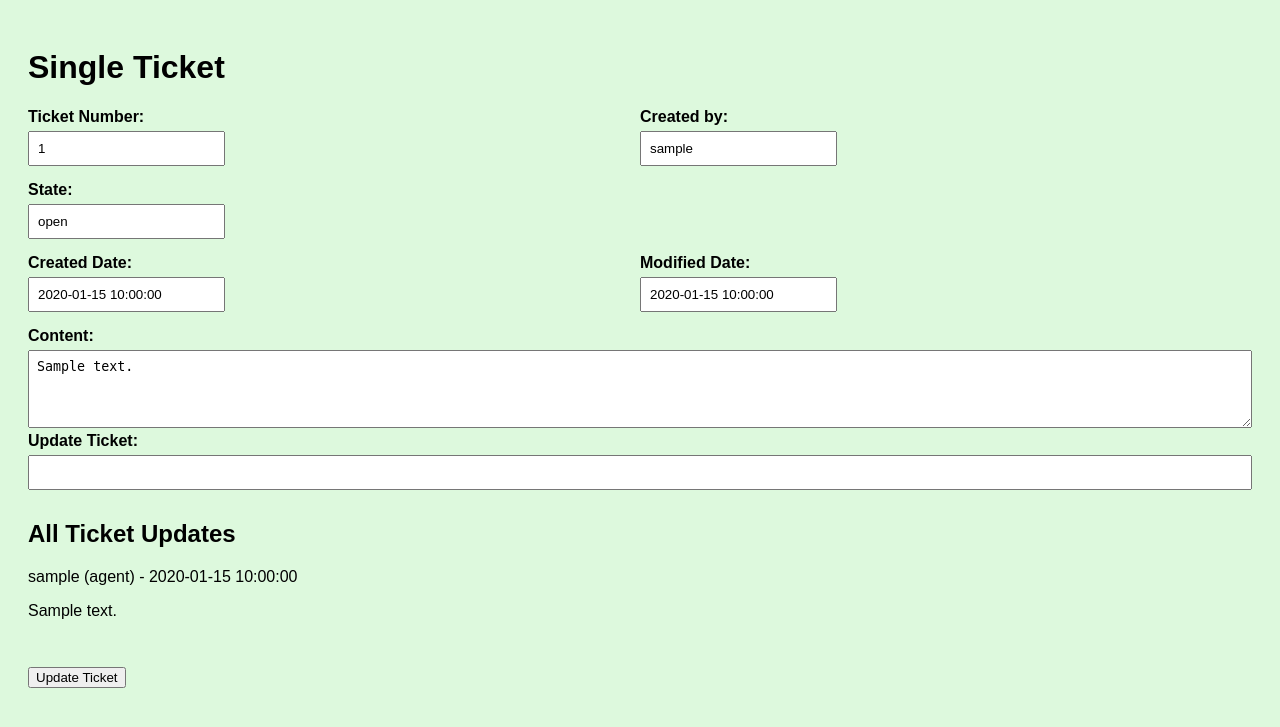
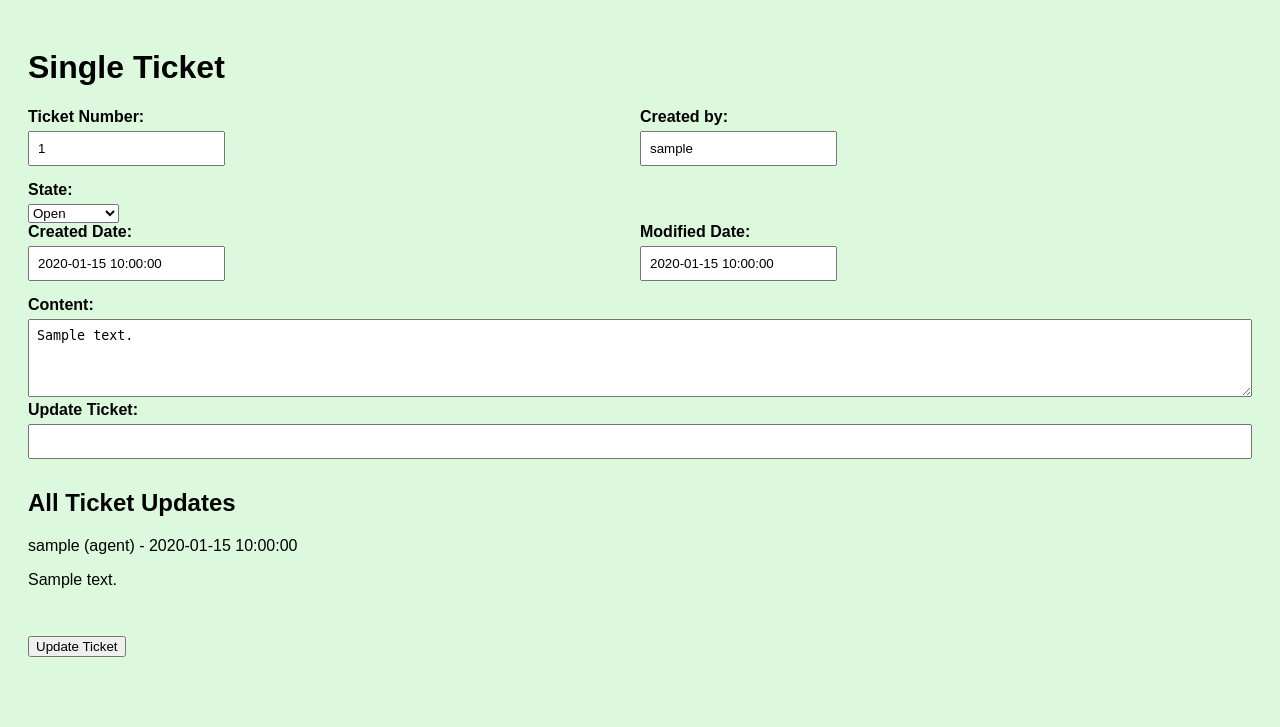
Before and after one commit to gilb0106/Just_Ticket, a Flask app: page /ticketDetail.html?ticket_number=1 in a window 1280 px wide. Shown: the top 727 px of the page. Run offline with Flask 3, Linux system fonts and the light colour scheme; the visitor is signed in with stand-in values (Sample User, id 1); tables that the repository leaves empty hold one stand-in row (values such as "Sample post").

Commit message:
basic stateflow added, no constraints yet

```diff
--- a/TicketDao.py
+++ b/TicketDao.py
@@ -40,11 +40,11 @@ class TicketDao:
             print(f"Error fetching ticket details: {err}")
             return None
 
-    def update_ticket(self, ticket_number, content, state):
+    def update_ticket(self, ticket_number, content, state, ticket_agent=None):
         try:
             cursor = self.conn.cursor()
-            update_query = "UPDATE ticket SET TicketContent = %s, State = %s WHERE TicketNumber = %s"
-            cursor.execute(update_query, (content, state, ticket_number))
+            update_query = "UPDATE ticket SET TicketContent = %s, State = %s, TicketAgent = %s WHERE TicketNumber = %s"
+            cursor.execute(update_query, (content, state, ticket_agent, ticket_number))
             self.conn.commit()
             cursor.close()
             print("Ticket updated successfully")
--- a/app.py
+++ b/app.py
@@ -91,7 +91,6 @@ def ticket_detail():
             return f"Ticket with number {ticket_number} not found."
     except Exception as e:
         return f"Error fetching ticket details: {str(e)}"
-
 @app.route('/update_ticket', methods=['POST'])
 def update_ticket():
     if request.method == 'POST':
@@ -101,7 +100,14 @@ def update_ticket():
         comment = request.form['comment']
         username = session.get('username')
         user_id = user_dao.get_user_id(username)
-        ticket_dao.update_ticket(ticket_number, content, state)
+        print("Received state:", state)  # Print received state for debugging
+        ticket_agent = None
+        if state == 'inprogress':
+            ticket_agent = user_id
+        elif state == 'closed':
+            ticket_agent = user_id
+
+        ticket_dao.update_ticket(ticket_number, content, state, ticket_agent)
         ticket_dao.add_comment(ticket_number, comment, user_id)
         user_activity.log_activity(user_id, 'ticket_update')
         return redirect(url_for('ticket_detail', ticket_number=ticket_number))
--- a/templates/ticketDetail.html
+++ b/templates/ticketDetail.html
@@ -19,12 +19,15 @@
                 <input type="text" id="created_by" name="created_by" value="{{ username }}" readonly>
             </div>
         </div>
+<div class="flex-item">
+    <label for="state">State:</label>
+    <select id="state" name="state">
+        <option value="open" {% if ticket['State'] == 'open' %} selected {% endif %}>Open</option>
+        <option value="inprogress" {% if ticket['State'] == 'inprogress' %} selected {% endif %}>In Progress</option>
+        <option value="closed" {% if ticket['State'] == 'closed' %} selected {% endif %}>Closed</option>
+    </select>
+</div>
 
-        <div class="flex-container">
-            <div class="flex-item">
-                <label for="state">State:</label>
-                <input type="text" id="state" name="state" value="{{ ticket['State'] }}">
-            </div>
         </div>
 
         <div class="flex-container">
```
